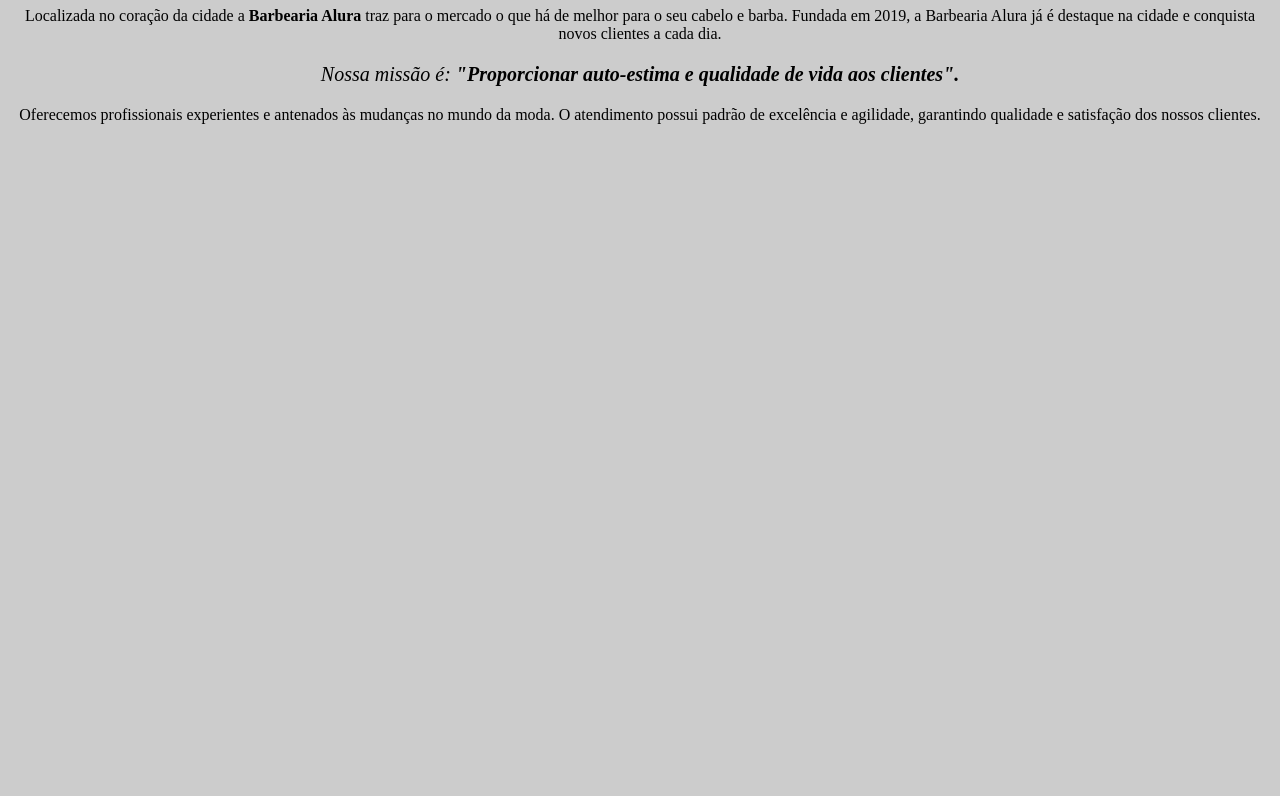
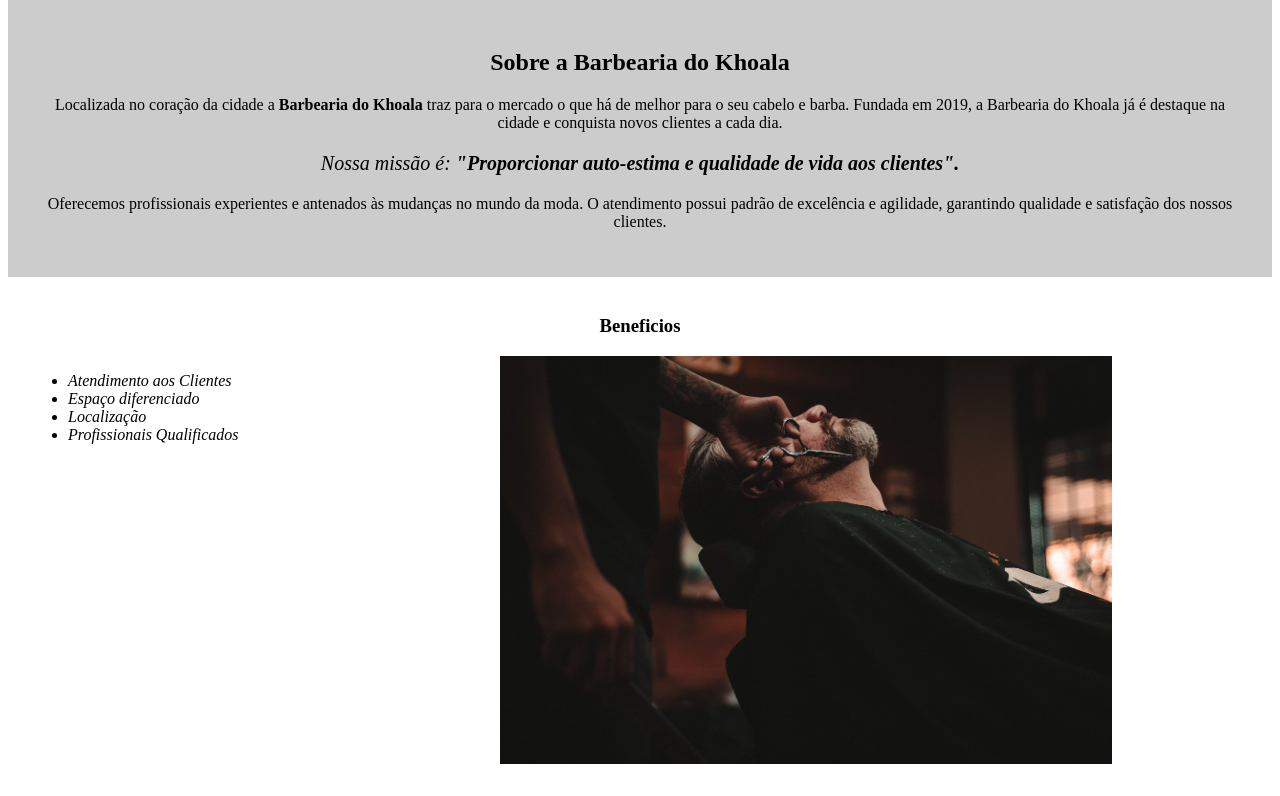
Before and after one commit to euberolavo/Barbearia_HTML_e_CSS, a plain HTML site: page index.html in a window 1280 px wide. Shown: the part 559-1355 px from the top of the page. Before the commit the page ends 800 px from the top, so only its background shows below. Drawn offline with Linux system fonts and the light colour scheme.

Commit message:
Finalizando projeto

```diff
--- /dev/null
+++ b/assets/body/beneficios.css
@@ -0,0 +1,20 @@
+.beneficios {
+    background: #ffffff;
+    padding: 20px;
+}
+
+.beneficios__titulo {
+    text-align: center;
+
+}
+
+.beneficios__lista {
+    display: inline-block;
+    vertical-align: top;
+    width: 20%;
+    margin-right: 15%;
+}
+
+.beneficios__imagem {
+    width: 50%;
+}
--- a/assets/body/body.css
+++ b/assets/body/body.css
@@ -1,4 +1,5 @@
-.body {
+.principal {
+  background: #cccccc;
   text-align: center;
-  background: #cccccc;
+  padding: 30px;
 }
--- /dev/null
+++ b/assets/header/title.css
@@ -0,0 +1,3 @@
+.body__titulo {
+    padding-left: 20px;
+}
--- /dev/null
+++ b/assets/list/list.css
@@ -0,0 +1,3 @@
+.itens {
+    font-style: italic;
+}
--- a/index.html
+++ b/index.html
@@ -2,22 +2,28 @@
 <html lang="pt-br">
   <header>
     <meta charset="UTF-8" />
-    <title>Barbearia Alura</title>
+    <title>Barbearia do Khoala</title>
 
     <link href="./assets/body/body.css" rel="stylesheet" />
     <link href="./assets/body/missao.css" rel="stylesheet" />
     <link href="./assets/banner/banner.css" rel="stylesheet" />
+    <link href="./assets/list/list.css" rel="stylesheet" />
+    <link href="./assets/body/beneficios.css" rel="stylesheet" />
+    <link href="./assets/header/title.css" rel="stylesheet" />
   </header>
   <body class="body">
+    <header>
+      <h1 class="body__titulo">Barbearia do Khoala</h1>
+    </header>
     <img src="./img/banner.jpg" alt="" class="banner" />
-
-    <h1>Sobre a Barbearia Alura</h1>
+    <div class="principal">
+      <h2>Sobre a Barbearia do Khoala</h2>
 
       <p>
-      Localizada no coração da cidade a <strong>Barbearia Alura</strong> traz
+        Localizada no coração da cidade a <strong>Barbearia do Khoala</strong> traz
         para o mercado o que há de melhor para o seu cabelo e barba. Fundada em
-      2019, a Barbearia Alura já é destaque na cidade e conquista novos clientes
-      a cada dia.
+        2019, a Barbearia do Khoala já é destaque na cidade e conquista novos
+        clientes a cada dia.
       </p>
 
       <p class="missao">
@@ -34,5 +40,16 @@
         moda. O atendimento possui padrão de excelência e agilidade, garantindo
         qualidade e satisfação dos nossos clientes.
       </p>
+    </div>
+    <div class="beneficios">
+      <h3 class="beneficios__titulo">Beneficios</h3>
+      <ul class="beneficios__lista">
+        <li class="itens">Atendimento aos Clientes</li>
+        <li class="itens">Espaço diferenciado</li>
+        <li class="itens">Localização</li>
+        <li class="itens">Profissionais Qualificados</li>
+      </ul>
+      <img src="./img/beneficios.jpg" alt="" class="beneficios__imagem" />
+    </div>
   </body>
 </html>
```
Also changed, not shown: Texto base.txt (deleted), img/beneficios.jpg (added). Lines whose indentation alone changed are shown as unchanged.
